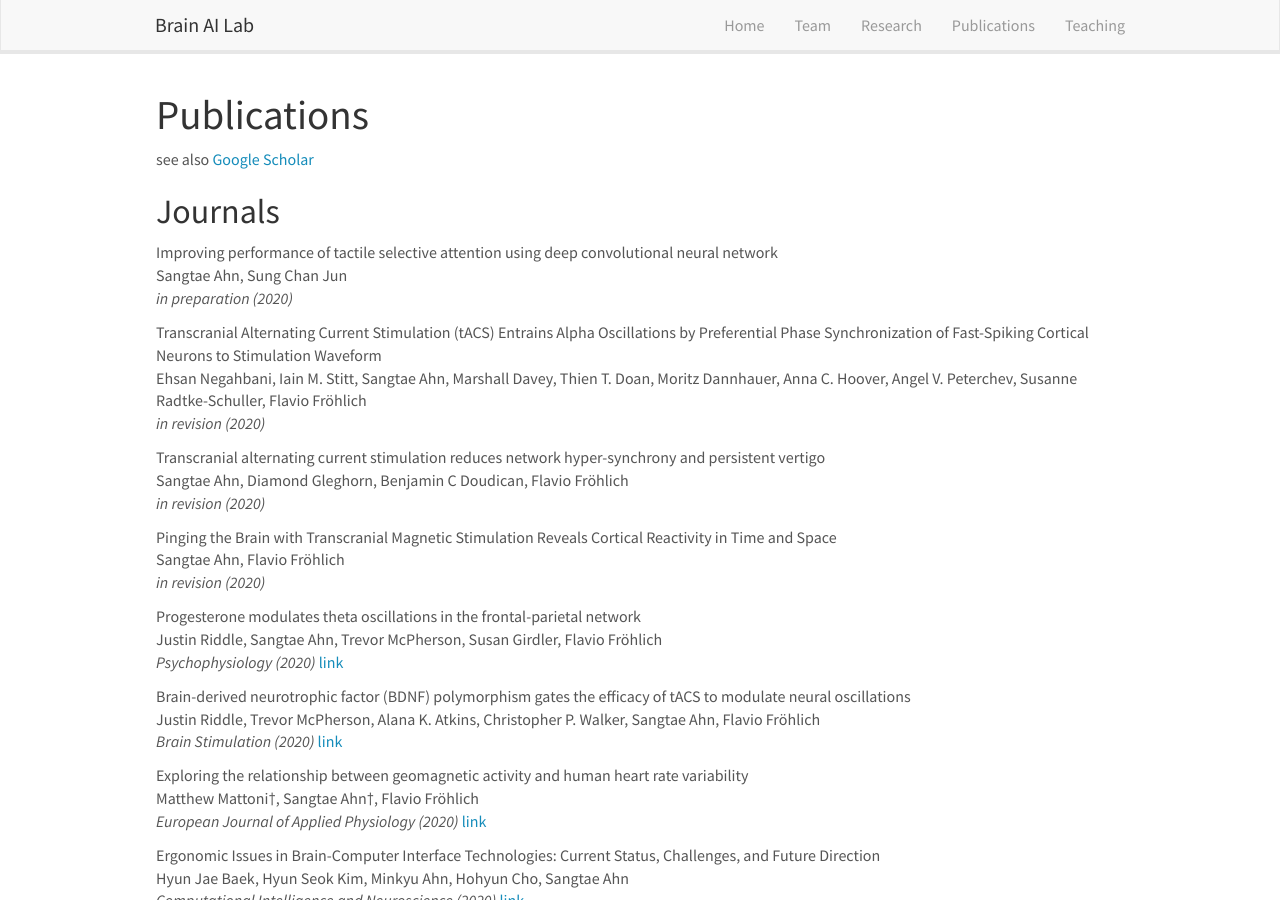
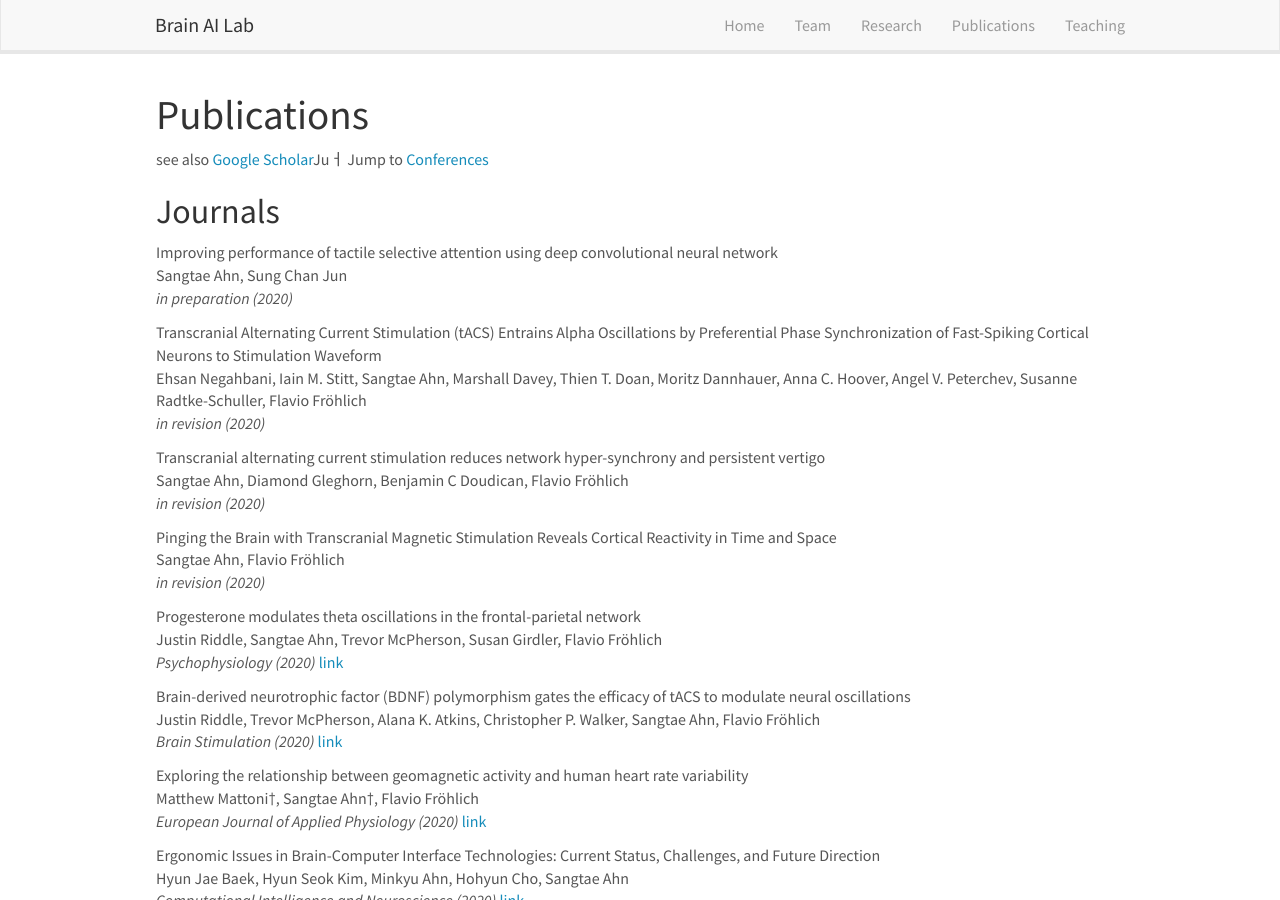
Before and after one commit to KNU-BrainAI/knu-brainai.github.io, a Jekyll site: the page built from _pages/publications.md, in a window 1280 px wide and 900 px high. Built offline with Jekyll 4.4.1, drawn with Linux system fonts in a browser that asks for light colours; nearby versions of some CDN libraries.

Commit message:
Update publications.md

```diff
--- a/_pages/publications.md
+++ b/_pages/publications.md
@@ -9,7 +9,8 @@ permalink: /publications/
 
 # Publications
 
-see also [Google Scholar](https://scholar.google.com/citations?hl=en&user=F-LXQwcAAAAJ&view_op=list_works&sortby=pubdate)
+see also [Google Scholar](https://scholar.google.com/citations?hl=en&user=F-LXQwcAAAAJ&view_op=list_works&sortby=pubdate)Juㅓ
+Jump to [Conferences](#Conferences)
 
 ## Journals
 
```
